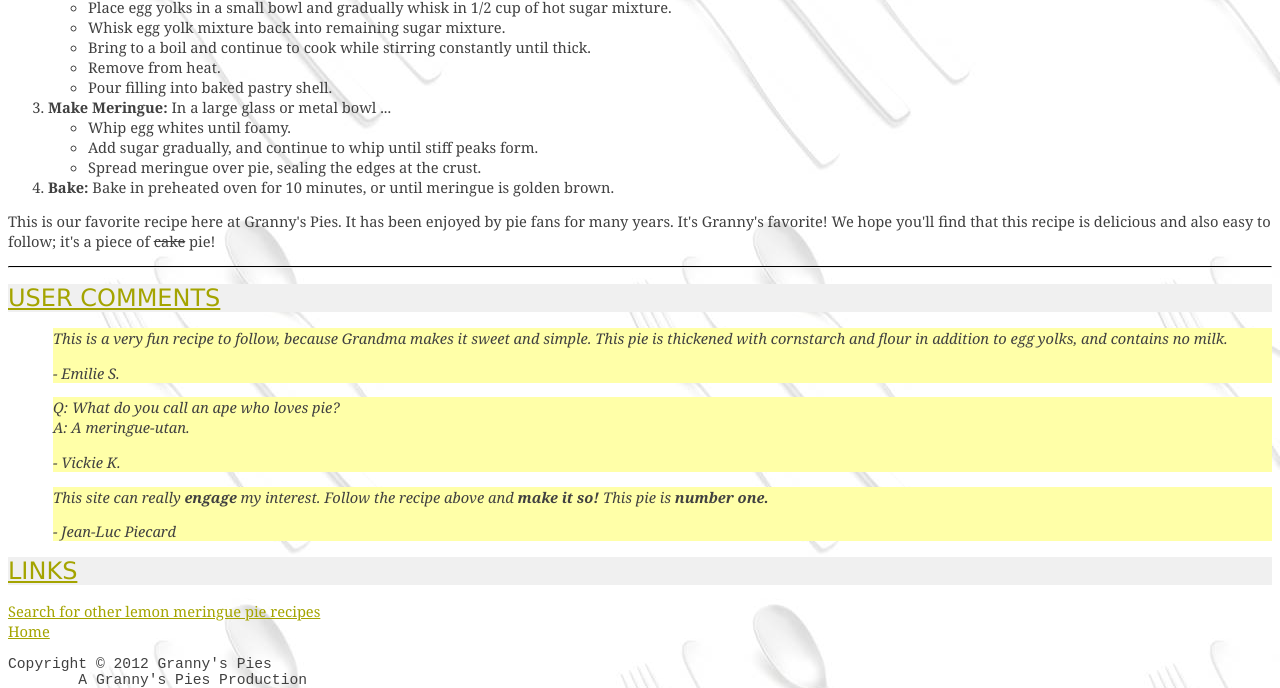
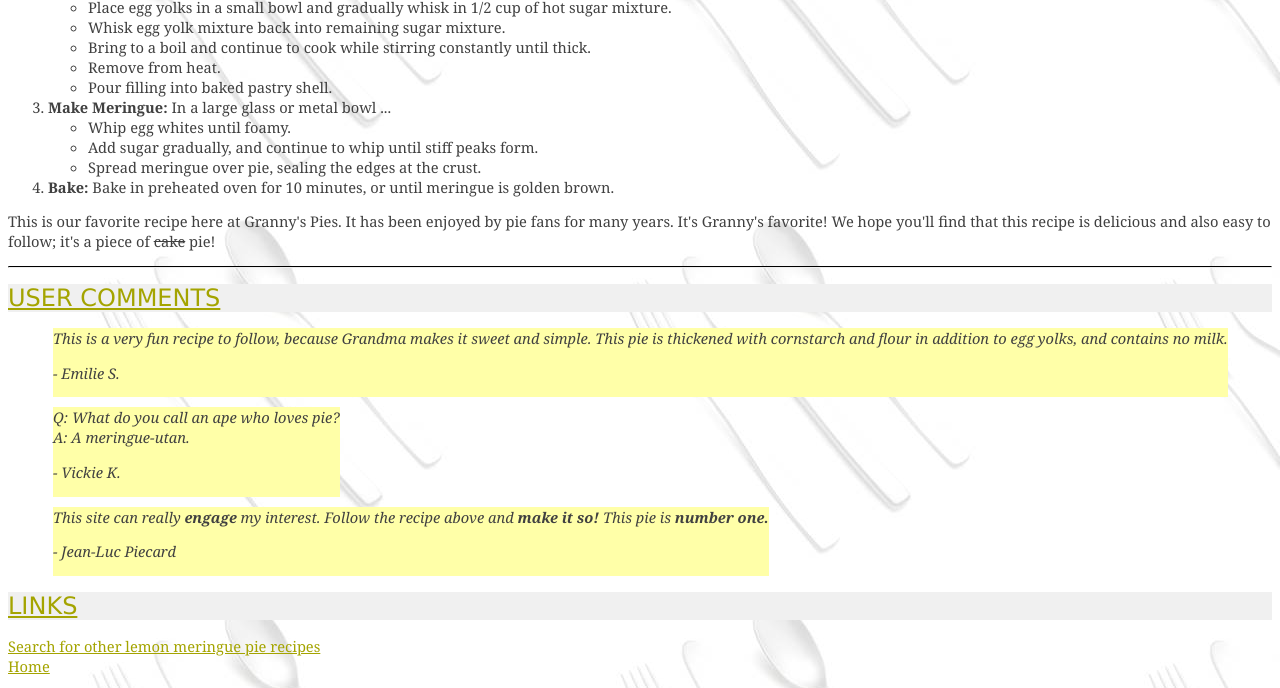
Before and after one commit to kennedygn/kennedygn.github.io, a plain HTML site: page csc300x-hw2/pie.html in a window 1280 px wide. Shown: the part 962-1650 px from the top of the page. Drawn offline with Linux system fonts and the light colour scheme.

Commit message:
Minor edits

```diff
--- a/csc300x-hw2/recipe.css
+++ b/csc300x-hw2/recipe.css
@@ -42,7 +42,7 @@ hr.solid {
     margin: 10px 0;
     margin-left: 45px;
     font-style: italic;
-    display: block;
+    display: table;
 }
 
 a:link {
```
Also changed, not shown: csc300x-hw2/index.html (+1 -0 lines).
